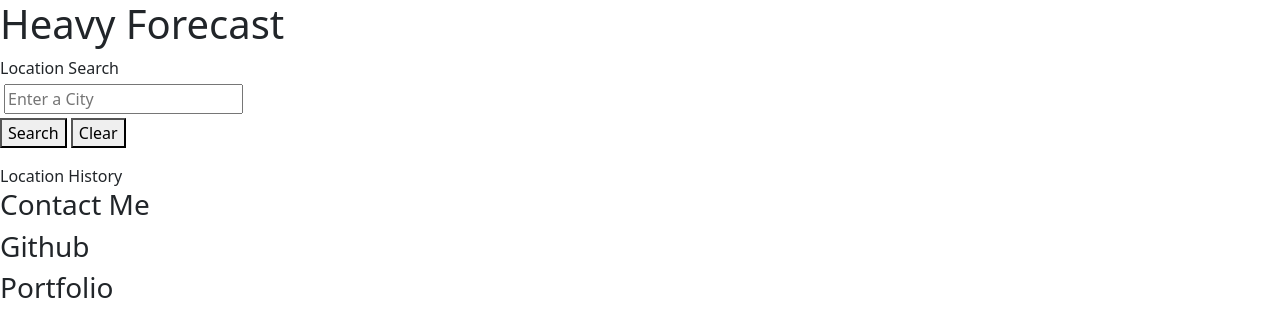
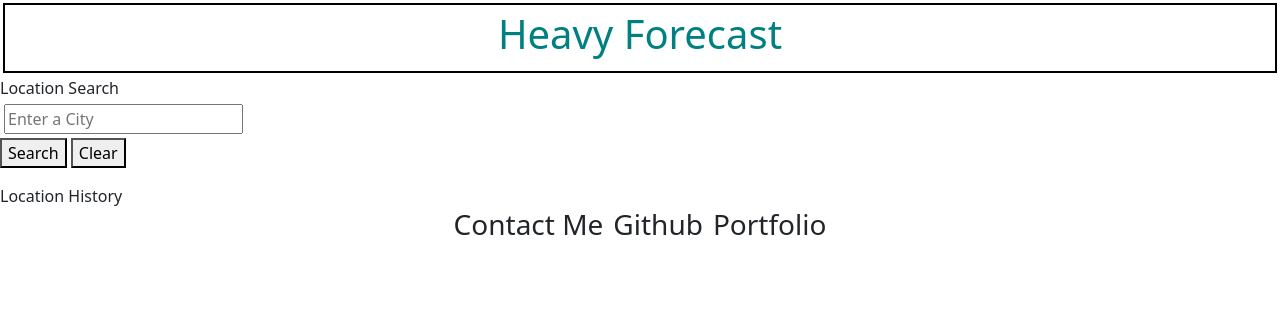
Before and after one commit to Soulreaper077/prod-new, a website: page views/index.html in a window 1280 px wide. Drawn offline with nearby package versions, Linux system fonts and the light colour scheme; files that its build step writes are made by us from their sources.

Commit message:
styleing the page

```diff
--- a/views/index.html
+++ b/views/index.html
@@ -4,8 +4,9 @@
     <meta charset="UTF-8">
     <meta http-equiv="X-UA-Compatible" content="IE=edge">
     <meta name="viewport" content="width=, initial-scale=1.0">
+
     <!-- Links to the css and the Bootstrap-->
-    <link rel="stylesheet" href="views/style.css">
+    <link rel="stylesheet" href="style.css">
     <link rel="stylesheet" href="https://cdn.jsdelivr.net/npm/bootstrap@5.2.3/dist/css/bootstrap.min.css" rel="stylesheet" integrity="sha384-rbsA2VBKQhggwzxH7pPCaAqO46MgnOM80zW1RWuH61DGLwZJEdK2Kadq2F9CUG65" crossorigin="anonymous">
     <title>Weather Report</title>
 </head>
--- /dev/null
+++ b/views/script.js
@@ -0,0 +1 @@
+// scripts for the weather api front end below
--- a/views/style.css
+++ b/views/style.css
@@ -0,0 +1,17 @@
+.header {
+    display: flex;
+    border: 2px solid black;
+    justify-content: center ;
+    padding: 5px;
+    margin: 3px;
+}
+
+h1 {
+    color: teal;
+}
+
+.footer {
+    display: flex;
+    gap: 10px;
+    justify-content: center;
+}
```
